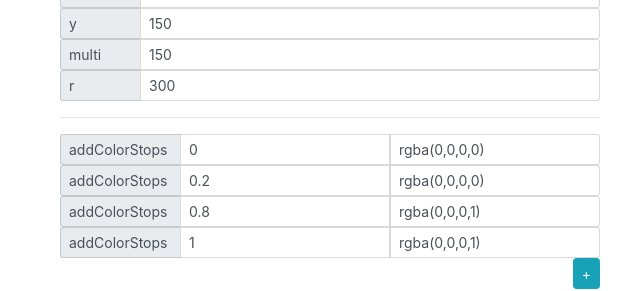
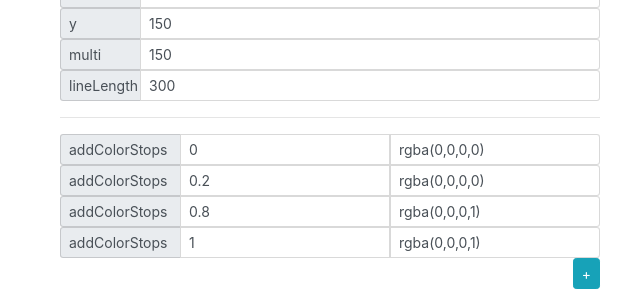
Before and after one commit to mins01/js-canvas-ConcentratedLine, a plain HTML site: page index.html in a window 1280 px wide. Shown: the part 176-467 px from the top of the page, 595-1235 px from the left. Drawn offline with nearby package versions, Linux system fonts and the light colour scheme.

Commit message:
오타수정.

```diff
--- a/index.html
+++ b/index.html
@@ -46,7 +46,7 @@
             <input type="number" min="1" max="1000" class="form-control" name="multi" value="150">
           </div>
           <div class="input-group  input-group-sm">
-            <span class="input-group-addon" style="width:80px">r</span>
+            <span class="input-group-addon" style="width:80px">lineLength</span>
             <input type="number" min="-1000" max="1000" class="form-control" name="lineLength" value="300">
           </div>
           <hr>
```
